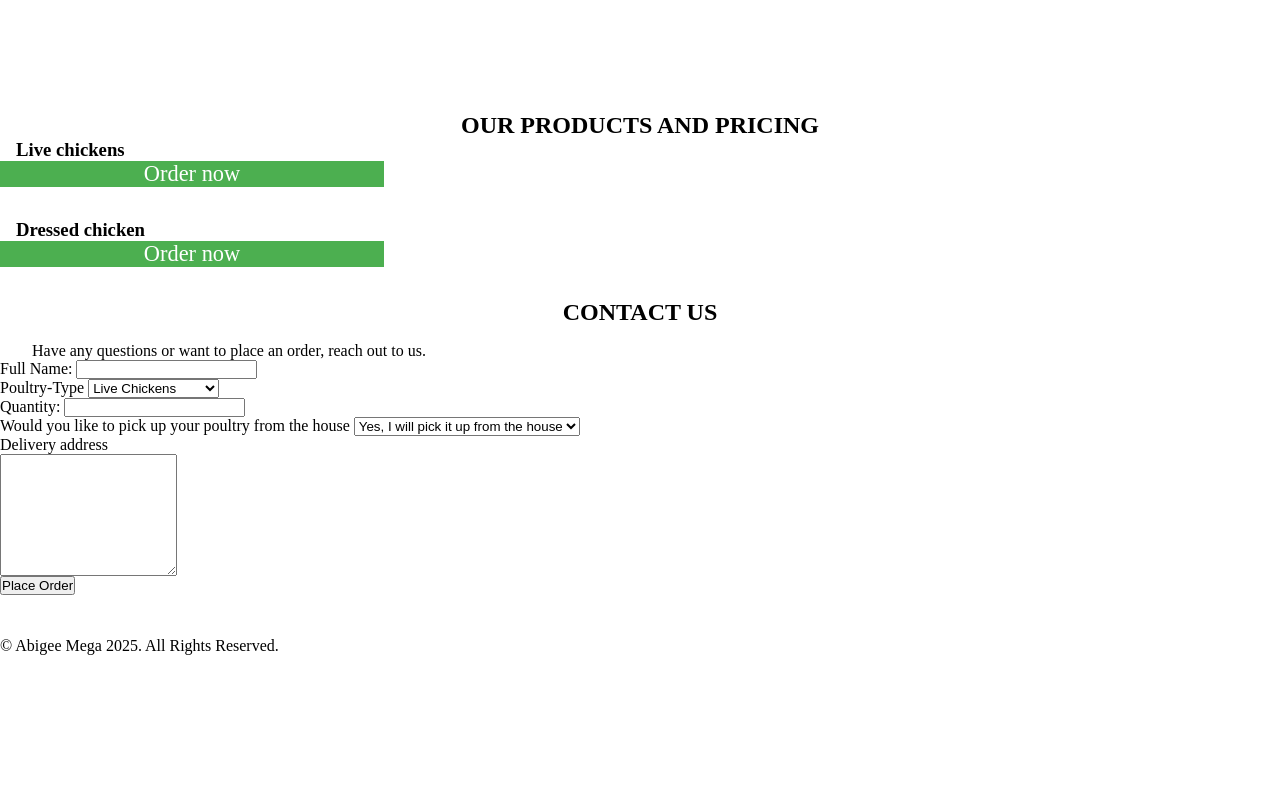
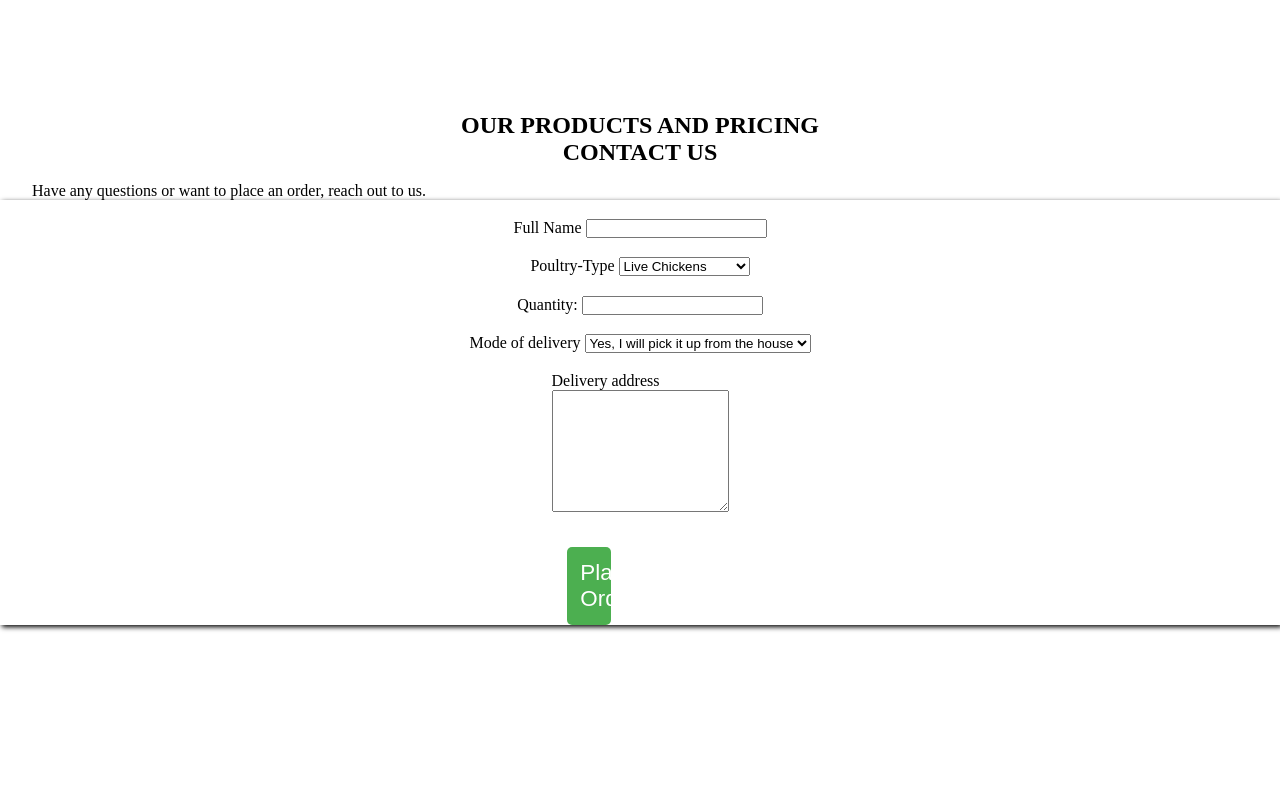
Before and after one commit to Ere-yiga/Abigee-Mega-Frozen, a plain HTML site: page index.html in a window 1280 px wide. Shown: the part 1200-2000 px from the top of the page. Drawn offline with Linux system fonts and the light colour scheme.

Commit message:
change continues

```diff
--- a/index.html
+++ b/index.html
@@ -37,18 +37,6 @@
 
         <section id="product">
             <h2 class="our-product">OUR PRODUCTS AND PRICING</h2>
-
-            <ul>
-                <li><h3>Live chickens</h3></li>
-            </ul>
-
-
-            <div class="cta-button" style="margin-bottom:2rem"><a href="#contact">Order now</a></div>
-
-            <ul>
-                <li><h3>Dressed chicken</h3></li>
-            </ul>
-            <div class="cta-button" style="margin-bottom:2rem"><a href="#contact">Order now</a></div>
         </section>
 
 
@@ -59,34 +47,43 @@
 
 
             <form action="" method="POST">
-                <label for="name">Full Name:</label>
-                <input type="text" name="name" id="name" required><br>
+                <div>
+                    <label for="name">Full Name</label>
+                    <input type="text" name="name" id="name" required>
+                </div>
 
+                <div>
                     <label for="poultry-type">Poultry-Type</label>
-
                     <select name="poultry-type" id="poultry-type">
                         <option value="live">Live Chickens</option>
                         <option value="dressed">Dressed Chickens</option>
-                </select> <br>
+                    </select>
+                </div>
 
+                <div>
                     <label for="quantity">Quantity:</label>
                     <input type="number" id="quantity" name="quantity"><br>
+                </div>
 
-                <label for="pickup">Would you like to pick up your poultry from the house</label>
-
+                <div>
+                    <label for="pickup">Mode of delivery</label>
                     <select name="pickup" id="pickup">
                         <option value="yes">Yes, I will pick it up from the house</option>
                         <option value="no"> No, please deliver it to me</option>
-                </select> <br>
+                    </select>
+                </div>
 
+                <div>
                     <label for="delivery">Delivery address</label><br>
                     <textarea name="delivery" id="delivery" rows="8"></textarea> <br>
+                </div>
+
+                <div>
                     <button type="submit">Place Order</button>
+                </div>
             </form>
         </section>
     </main>
-    <p> <a href="/">Back To Top</a> </p>
-
 
     <footer class="footer">
         &copy; Abigee Mega 2025. All Rights Reserved.
--- a/style.css
+++ b/style.css
@@ -9,13 +9,13 @@ html{
 }
 
 html,body{
-    height: 400vh;
+    height: 290vh;
 }
 
 :root{
     --header: #4CAF50;
     --header-p: #A8D5BA;
-    --font-fam: "Arial, Helvetica, sans-serif;"
+    --font-fam: "Arial, Helvetica, sans-serif";
 }
 
 header{
@@ -111,3 +111,39 @@ p{
 h2 {
     text-align: center;
 }
+
+form{
+    display: flex;
+    flex-direction: column;
+    align-items: center;
+    min-width: 80%;
+    box-shadow: 2px 2px 5px;
+    justify-content: center;
+}
+
+div{
+    padding-top: 1.2rem;
+}
+
+button{
+    margin-top: 1rem;
+    background-color: var(--header);
+    background-color: var(--header);
+    width: 30%;
+    text-align: center;
+    color: #fff;
+    padding: .8rem;
+    border-radius: 5px;
+    font-size: 1.4rem;
+    margin-top: 1rem;
+    border: none;
+}
+
+footer{
+    margin-top: 24rem;
+    background-color: #4CAF50;
+    padding: 2rem;
+    color: #fff;
+    font-size: 1.4rem;
+    text-align: center;
+}
```
Lines whose indentation alone changed are shown as unchanged.
